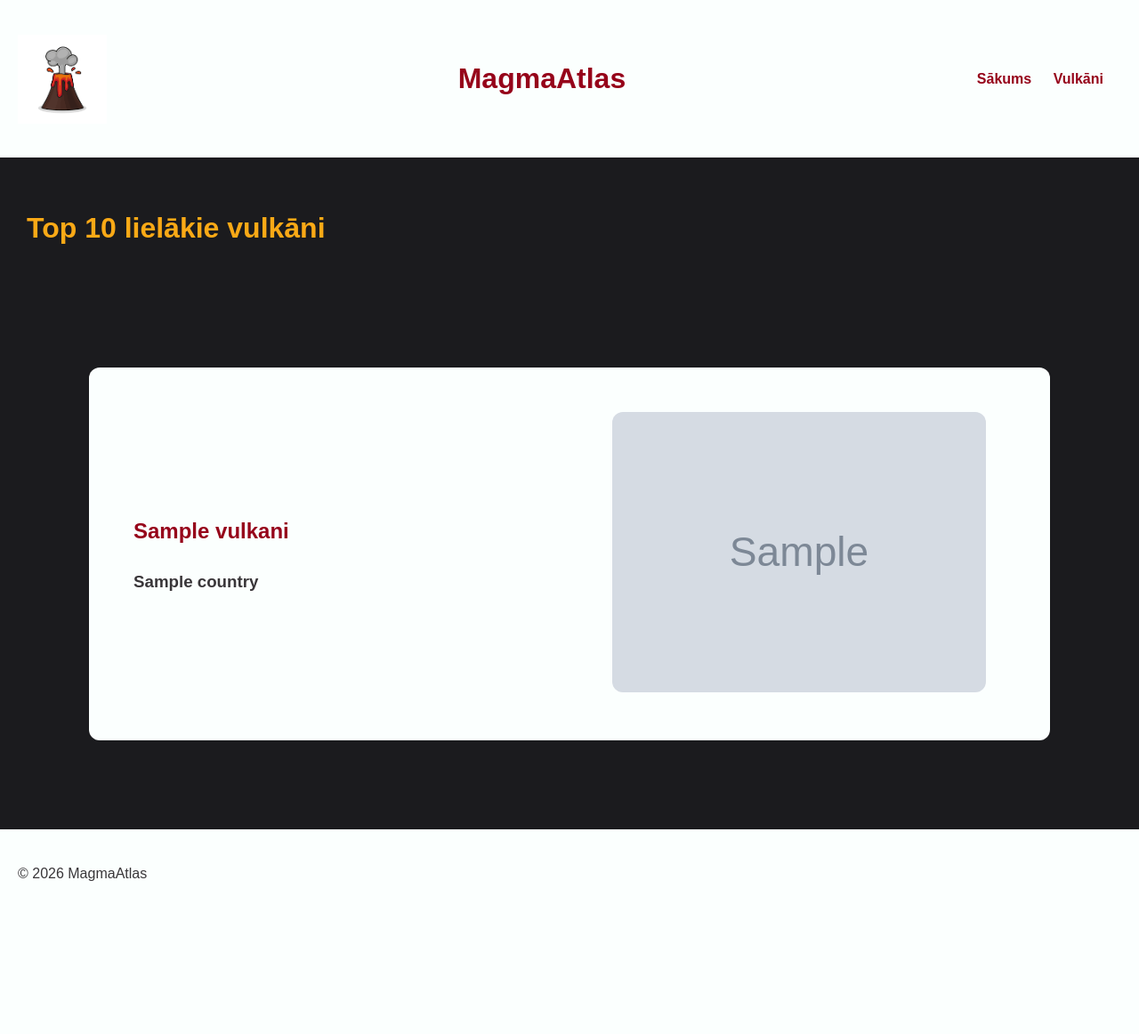
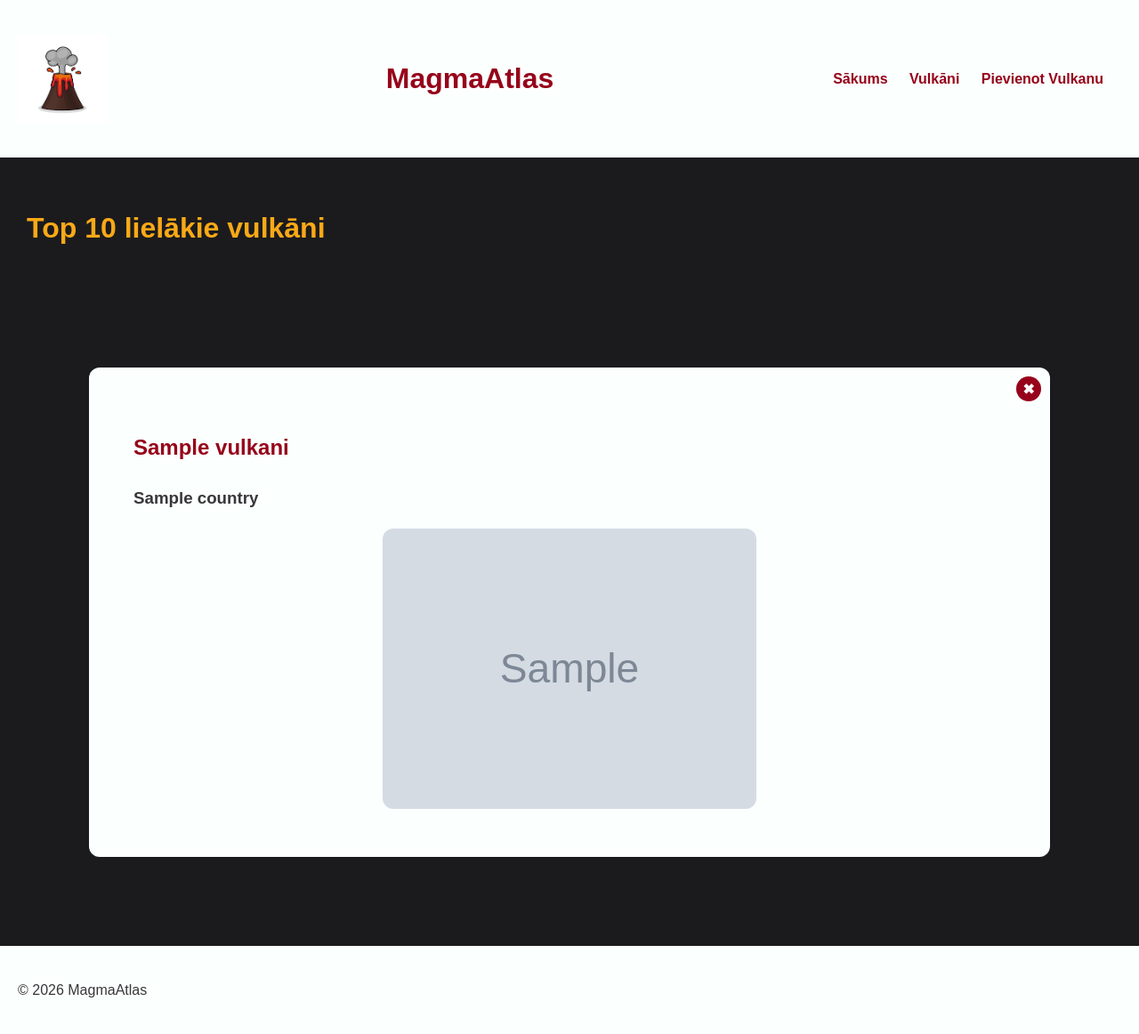
Before and after one commit to ForsuEliza/MagmaAtlant, a Flask app: template templates/vulkani.html in a window 1280 px wide. Shown: the whole page at 89% size. Before the commit the page ends 990 px from the top, so only its background shows below. Run offline with Flask 3, Linux system fonts and the light colour scheme; the template is opened without the code that fills it: most values are stand-ins (such as "Sample title", 1, 10 or a date in 2020); grey boxes marked "Sample" are stand-in pictures.

Commit message:
add.html

```diff
--- a/app.py
+++ b/app.py
@@ -58,7 +58,7 @@ def vulkans(id):
     return render_template("vulkans.html", vulkans=vulkans, aktivitate=aktivitate)
 
 
-# ✏️ Rediģēt aktivitāti
+
 @app.route("/edit_activity/<int:id>", methods=["POST"])
 def edit_activity(id):
     conn = get_db()
@@ -80,7 +80,7 @@ def edit_activity(id):
     return redirect(url_for("vulkans", id=id))
 
 
-# ❌ Dzēst vulkānu
+
 @app.route("/delete/<int:id>")
 def delete(id):
     conn = get_db()
@@ -90,7 +90,7 @@ def delete(id):
     return redirect(url_for("vulkani"))
 
 
-# ➕ Pievienot vulkānu
+
 @app.route("/add", methods=["GET", "POST"])
 def add():
     conn = get_db()
@@ -117,7 +117,7 @@ def add():
         return redirect(url_for("vulkani"))
 
     valstis = conn.execute("SELECT * FROM Vulkani_valstis").fetchall()
-    tipi = conn.execute("SELECT * FROM Vulkani_tips").fetchall()
+    tipi = conn.execute("SELECT * FROM Vulkanu_tips").fetchall()
     aktivitate = conn.execute("SELECT * FROM Vulkani_aktivitate").fetchall()
 
     conn.close()
--- a/static/style.css
+++ b/static/style.css
@@ -89,7 +89,7 @@ h3, p{
     border-radius: 12px;
 }
 
-.block, .block_vulkani{
+.block{
     display: flex;
     align-items: center;
     justify-content: space-between;
@@ -103,8 +103,19 @@ h3, p{
     border-radius: 12px;
 
 }
+.block_vulkani{
+    position: relative;
+    align-items: center;
+    justify-content: space-between;
 
+    padding: 50px;
+    gap: 50px;
 
+    background: #FBFFFE;
+    margin: 100px;
+
+    border-radius: 12px;
+}
 .block_vulkani:hover{
     box-shadow: 0 0 15px #96031A,
     0 0 30px #FAA916;
@@ -124,6 +135,41 @@ h3, p{
     gap: 20px;
     flex-wrap: wrap;
     align-items: stretch;
+}
+
+
+.card-link{
+    display: block;
+    text-decoration: none;
+    color: inherit;
+}
+
+.delete-btn {
+    position: absolute;
+    top: 10px;
+    right: 10px;
+
+    background: #96031A;
+    color: white;
+
+    width: 28px;
+    height: 28px;
+    border-radius: 50%;
+
+    display: flex;
+    align-items: center;
+    justify-content: center;
+
+    text-decoration: none;
+    font-weight: bold;
+
+    z-index: 10;
+    transition: 0.3s ease;
+}
+
+.delete-btn:hover {
+    background: #FAA916;
+    color: #1B1B1E;
 }
 
 .item {
--- a/templates/base.html
+++ b/templates/base.html
@@ -14,6 +14,7 @@
     <nav>
         <a href="/">Sākums</a>
         <a href="/vulkani">Vulkāni</a>
+        <a href="/add">Pievienot Vulkanu</a>
     </nav>
 </header>
 
--- a/templates/vulkani.html
+++ b/templates/vulkani.html
@@ -8,17 +8,24 @@
 
 {% for v in vulkani %}
 
-<a href="{{ url_for('vulkans', id=v.id) }}" class="btn">
-    <div class="block_vulkani">
+<div class="block_vulkani">
+
+    <a href="{{ url_for('delete', id=v.id) }}" class="delete-btn">✖</a>
+
+    <a href="{{ url_for('vulkans', id=v.id) }}" class="card-link">
+
         <div class="text">
             <h2>{{ v.name }}</h2>
             <h3>{{ v.country }}</h3>
         </div>
+
         <div class="image">
             <img src="{{ url_for('static', filename='images/' + v.images) }}" alt="{{ v.name }}">
         </div>
-    </div>
-</a>
+
+    </a>
+
+</div>
 
 {% endfor %}
 
```
Also changed, not shown: other parts of static/style.css (+41 -1 lines), templates/add.html (added, +46 -0 lines), 1 other file.
